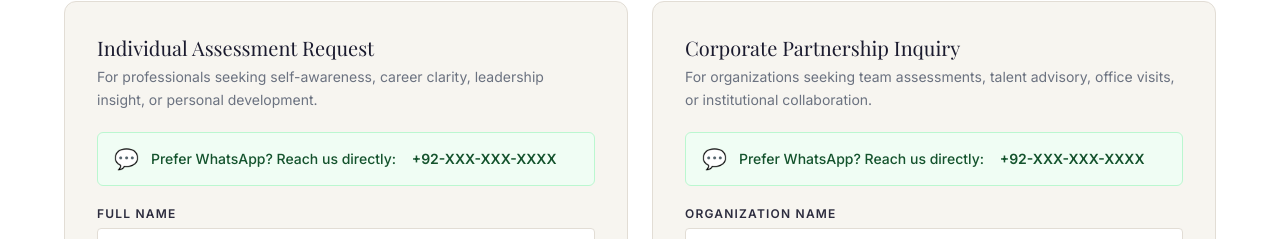
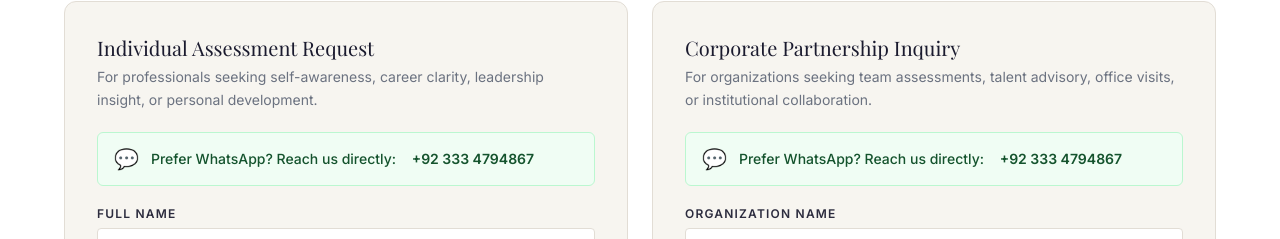
Before and after one commit to wazzah-iftikhar/Maash, a Next.js app: page /assessment in a window 1280 px wide. Shown: the part 1727-1966 px from the top of the page. Built offline with nearby package versions, Linux system fonts and the light colour scheme.

Commit message:
update: set WhatsApp number to +923334794867

```diff
--- a/pages/assessment.tsx
+++ b/pages/assessment.tsx
@@ -2,8 +2,8 @@ import Head from 'next/head'
 import { useState } from 'react'
 import FormSuccess from '@/components/FormSuccess'
 
-const WA_NUMBER = '+92-XXX-XXX-XXXX'   // ← replace with real number
-const WA_LINK   = `https://wa.me/92XXXXXXXXXX` // ← replace digits
+const WA_NUMBER = '+92 333 4794867'
+const WA_LINK   = `https://wa.me/923334794867`
 
 const MODULES = [
   {
```
